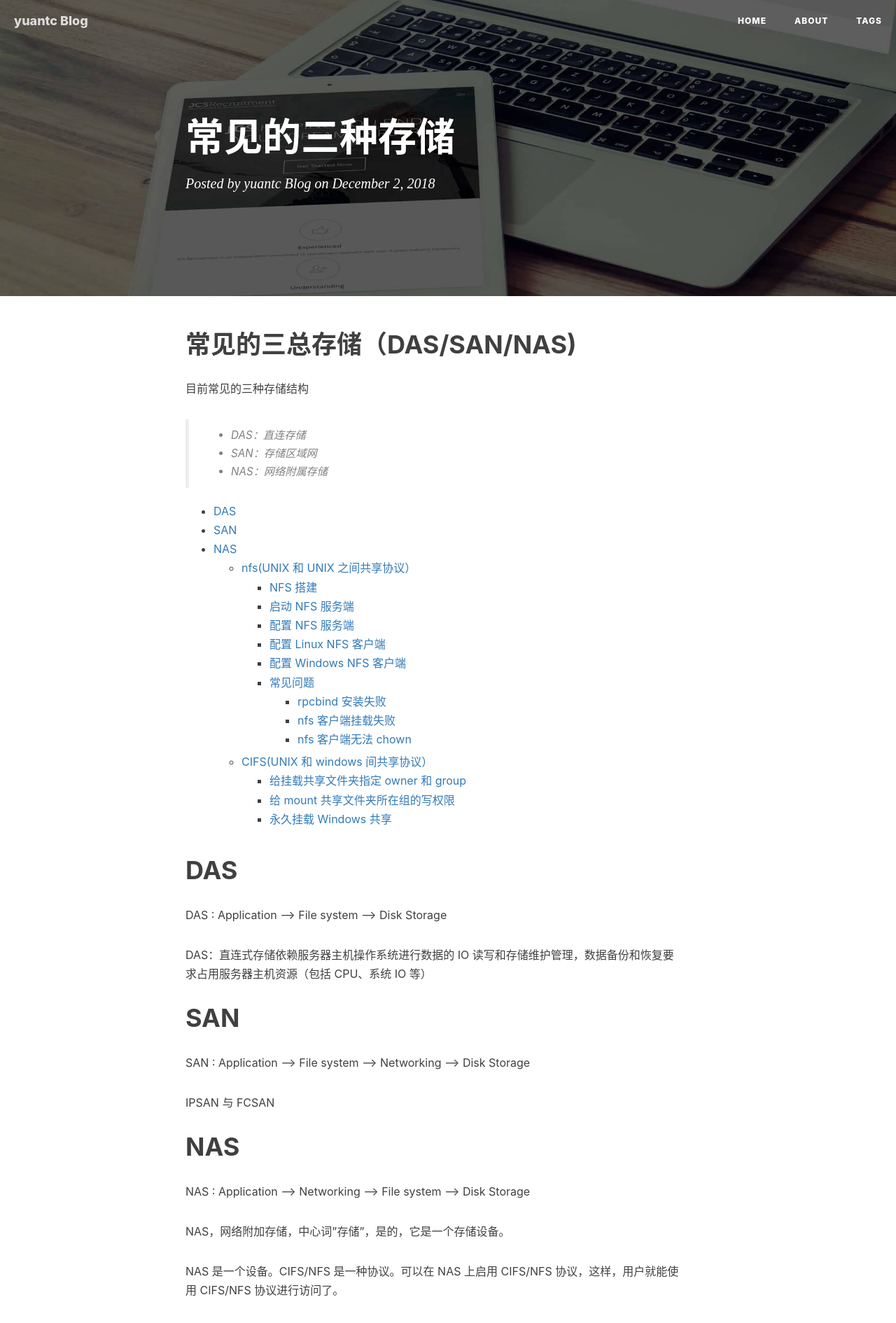
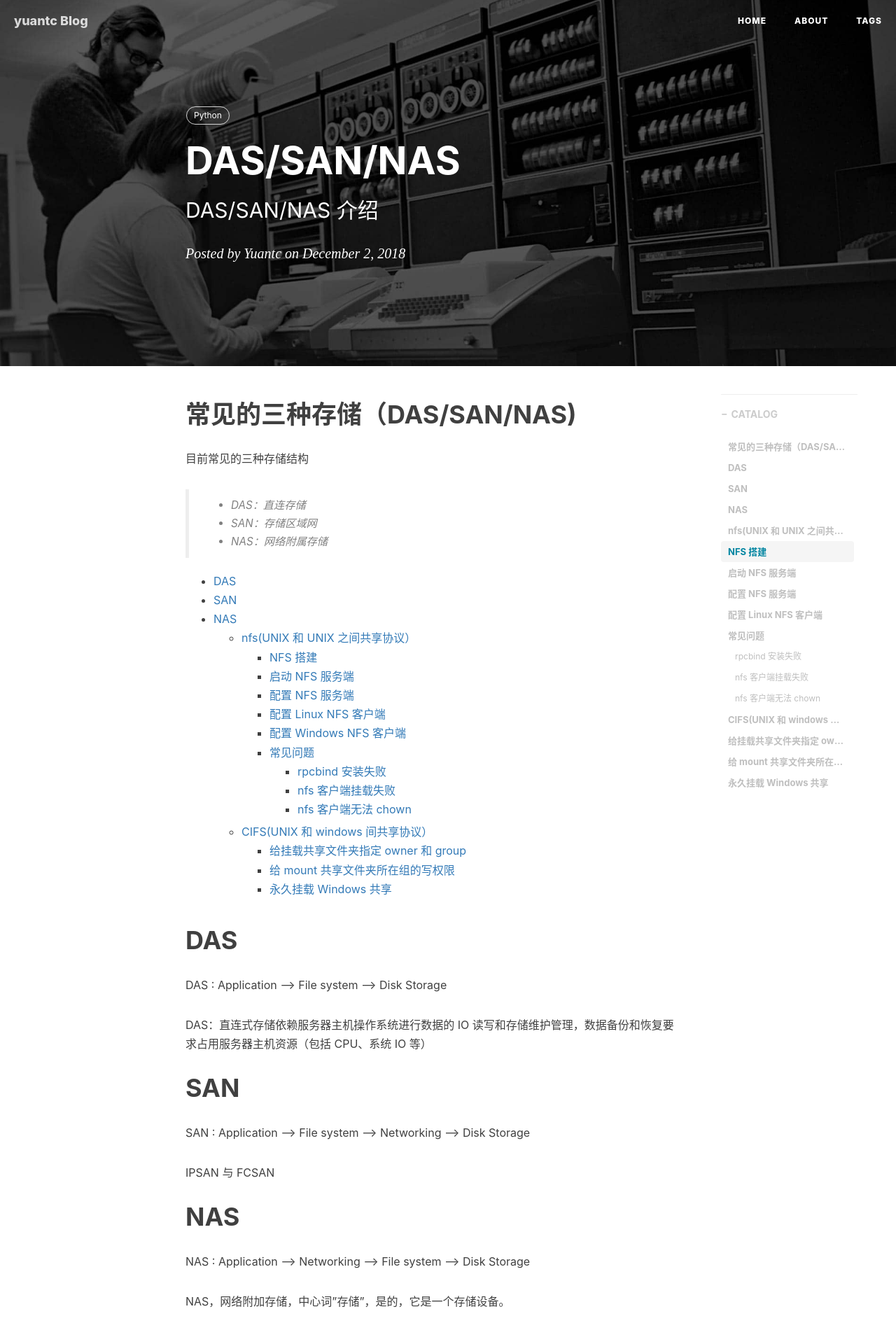
Before and after one commit to yuantianchi/sky.github.io, a Jekyll site: the page built from _posts/2018-12-02-常见的三种存储.md, in a window 1280 px wide. Shown: the top 1890 px of the page at 70% size. Built offline with Jekyll 4.4.1, drawn with Linux system fonts in a browser that asks for light colours; nearby versions of some CDN libraries; our own code applies the rules of GitHub Pages for plain Markdown files; comment, search, counter and statistics services are not loaded.

Commit message:
Modify notes

```diff
--- a/_posts/2018-12-02-常见的三种存储.md
+++ b/_posts/2018-12-02-常见的三种存储.md
@@ -1,4 +1,15 @@
-# 常见的三总存储（DAS/SAN/NAS)
+---
+layout:     post
+title:      DAS/SAN/NAS
+subtitle:   DAS/SAN/NAS 介绍
+date:       2018-12-02
+author:     Yuantc
+header-img: img/in-post/post-bg-unix-linux.jpg
+catalog: true
+tags:
+    - Python
+---
+# 常见的三种存储（DAS/SAN/NAS)
 
 目前常见的三种存储结构
 
```
